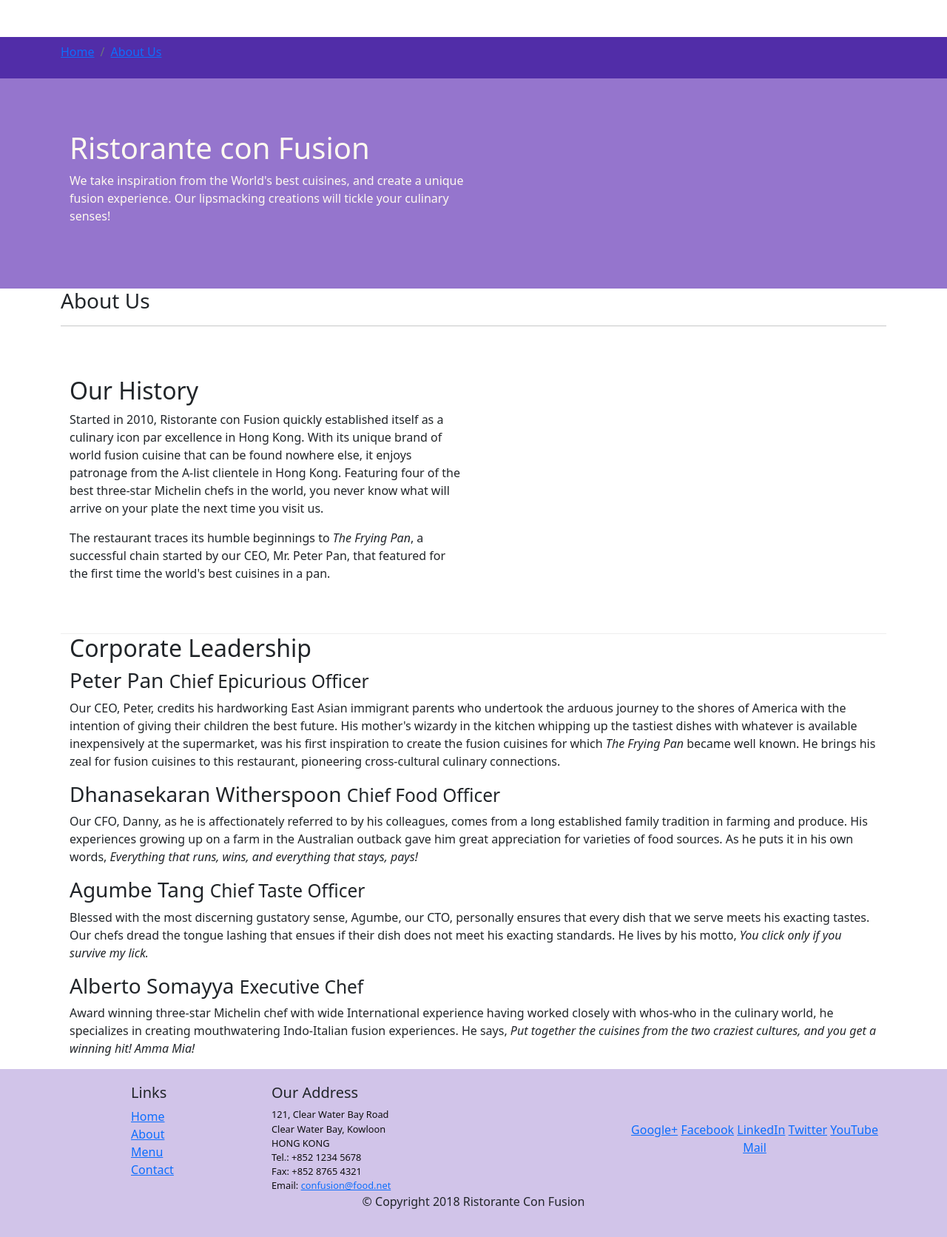
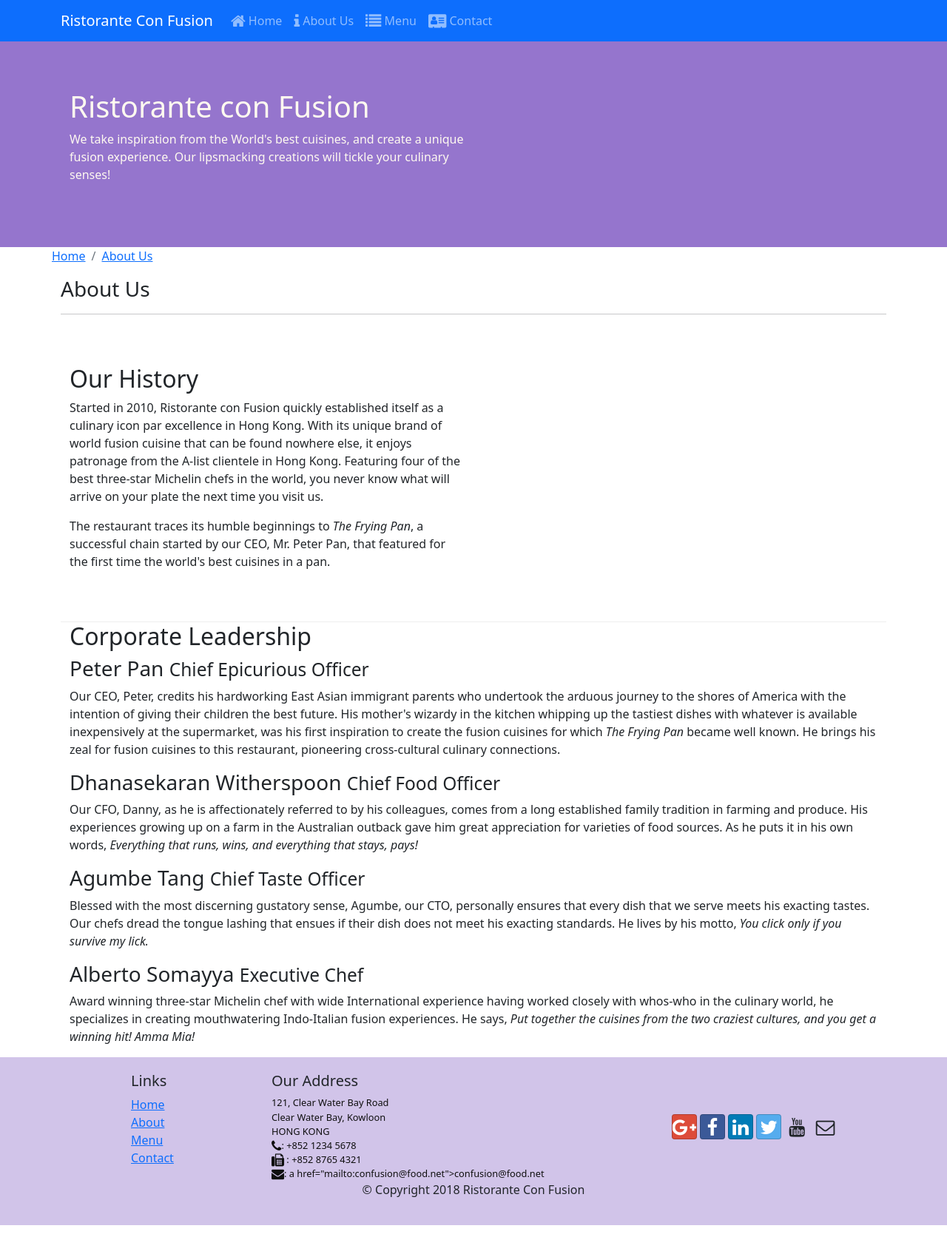
Before and after one commit to francis450/bootstrap-4, a website: page aboutus.html in a window 1280 px wide. Shown: the whole page at 74% size. Drawn offline with nearby package versions, Linux system fonts and the light colour scheme.

Commit message:
Including font awesome and bootstrap-social icons into te the two pages

```diff
--- a/aboutus.html
+++ b/aboutus.html
@@ -11,19 +11,30 @@
     <!-- Bootstrap CSS -->
     <link rel="stylesheet" href="node_modules/bootstrap/dist/css/bootstrap.min.css">
     <link rel="stylesheet" href="css/istyles.css">
+    <link rel="stylesheet" href="node_modules/font-awesome/css/font-awesome.min.css">
+    <link rel="stylesheet" href="node_modules/bootstrap-social/bootstrap-social.css">
 
 </head>
 
 <body>
-
-    <nav class="navbar">
+    <nav class="navbar navbar-dark navbar-expand-sm bg-primary fixed-top">
         <div class="container">
-            <ol class="col-12 breadcrumb">
-                <li class="breadcrumb-item active"><a href="index.html">Home</a></li>
-                <li class="breadcrumb-item"> <a href="aboutus.html">About Us</a></li>
-            </ol>
+            <button class="navbar-toggler" type="button" data-toggle="collapse" data-target="#Navbar">
+                <span class="navbar-toggler-icon"></span>
+            </button>
+           <a class="navbar-brand" href="index.html">Ristorante Con Fusion</a>
+                <div class="collapse navbar-collapse" id="Navbar">
+                    <ul class="navbar-nav mr-auto">
+                        <li class="nav-item"><a class="nav-link" href="index.html"><span class="fa fa-home fa-lg"></span> Home</a></li>
+                        <li class="nav-item active"><a class="nav-link" href="./aboutus.html"><span class="fa fa-info fa-lg"></span> About Us</a></li>
+                        <li class="nav-item"><a class="nav-link" href="#"><span class="fa fa-list fa-lg"></span> Menu</a></li>
+                        <li class="nav-item"><a class="nav-link" href="#"> <span class="fa fa-address-card fa-lg"></span> Contact</a></li>
+                    </ul>
+                </div>
         </div>
     </nav>
+
+
 
     <header class="jumbotron">
         <div class="container">
@@ -40,6 +51,10 @@
 
     <div class="container">
         <div class="row">
+                <ol class="col-12 breadcrumb">
+                    <li class="breadcrumb-item"><a href="index.html">Home</a></li>
+                    <li class="breadcrumb-item active"><a href="aboutus.html">About Us</a></li>
+                </ol>
             <div class="col-12">
                <h3>About Us</h3>
                <hr>
@@ -93,19 +108,19 @@
 		              121, Clear Water Bay Road<br>
 		              Clear Water Bay, Kowloon<br>
 		              HONG KONG<br>
-		              Tel.: +852 1234 5678<br>
-		              Fax: +852 8765 4321<br>
-		              Email: <a href="mailto:confusion@food.net">confusion@food.net</a>
+		              <i class="fa fa-phone fa-lg"></i>: +852 1234 5678<br>
+		              <i class="fa fa-fax fa-lg"></i> : +852 8765 4321<br>
+		              <i class="fa fa-envelope fa-lg"></i>: a href="mailto:confusion@food.net">confusion@food.net</a>
 		           </address>
                 </div>
                 <div class="col-12 col-sm-4 align-self-center">
                     <div class="text-center">
-                        <a href="http://google.com/+">Google+</a>
-                        <a href="http://www.facebook.com/profile.php?id=">Facebook</a>
-                        <a href="http://www.linkedin.com/in/">LinkedIn</a>
-                        <a href="http://twitter.com/">Twitter</a>
-                        <a href="http://youtube.com/">YouTube</a>
-                        <a href="mailto:">Mail</a>
+                        <a class="btn btn-social-icon btn-google" href="http://google.com/+"><i class="fa fa-google-plus"></i></a>
+                        <a class="btn btn-social-icon btn-facebook" href="http://www.facebook.com/profile.php?id="><i class="fa fa-facebook"></i> </a>
+                        <a class="btn btn-social-icon btn-linkedin" href="http://www.linkedin.com/in/"><i class="fa fa-linkedin"></i></a>
+                        <a class="btn btn-social-icon btn-twitter" href="http://twitter.com/"> <i class="fa fa-twitter"></i></a>
+                        <a class="btn btn-social-icon btn-youtube" href="http://youtube.com/"><i class="fa fa-youtube"></i></a>
+                        <a class="btn btn-social-icon" href="mailto:"><i class="fa fa-envelope-o"></i></a>
                     </div>
                 </div>
            </div>
```
Also changed, not shown: index.html (+6 -4 lines).
